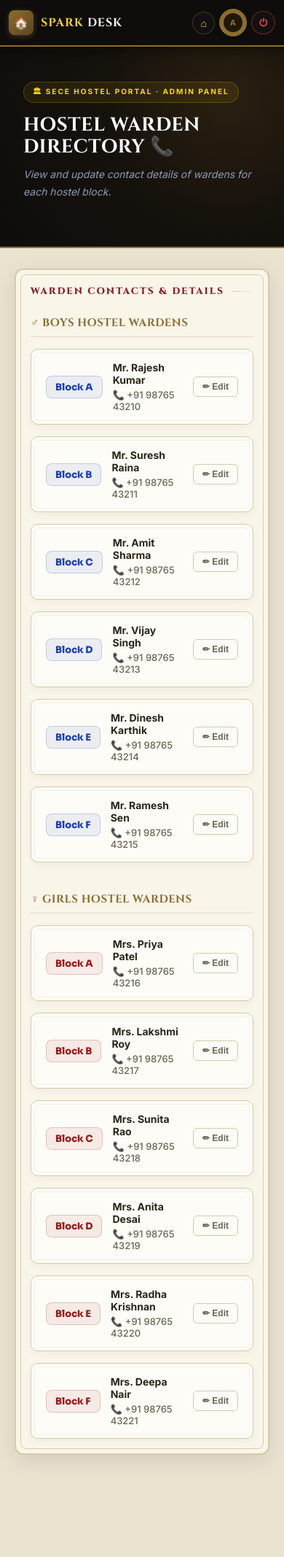
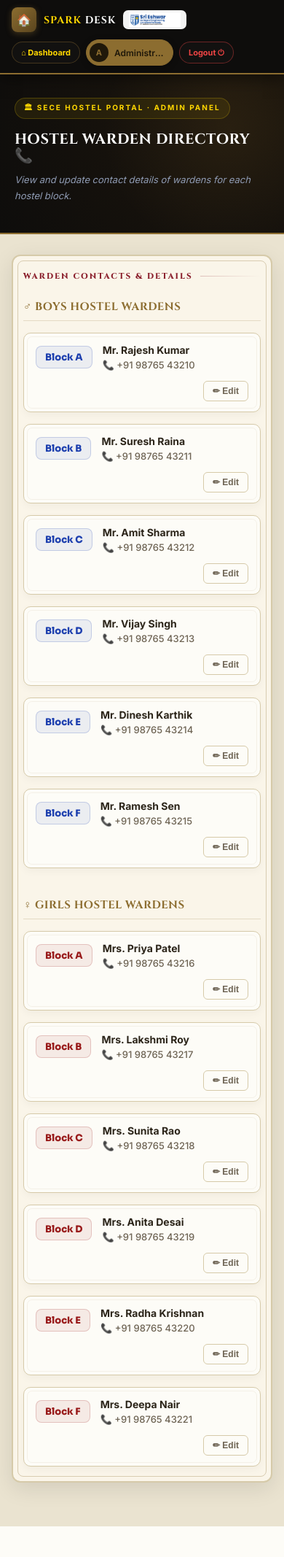
Before and after one commit to Ragul-20/Spark_desk, a Flask app: page /admin/wardens in a window 390 px wide. Shown: the whole page at 73% size. After the commit the page ends 2092 px from the top, so only its background shows below. Run offline with Flask 3, Linux system fonts and the light colour scheme; the visitor is signed in with stand-in values (Sample User, id 1); data comes from the database, SQL or seed files in the repository.

Commit message:
Enhance mobile responsiveness in wardens.html
Refactor CSS styles for improved mobile responsiveness and layout adjustments.

```diff
--- a/templates/wardens.html
+++ b/templates/wardens.html
@@ -197,50 +197,37 @@
     .toast-err { background: #fee2e2; border-color: #ef4444; color: #991b1b; }
     @keyframes slideIn { from { transform: translateY(20px); opacity: 0; } to { transform: translateY(0); opacity: 1; } }
 
-    @media (max-width: 768px) {
-      .navbar {
-        padding: 0 12px !important;
-      }
-      .nb-sep, .nb-logo-wrap {
-        display: none !important;
-      }
-      .nb-left {
-        gap: 8px !important;
-      }
-      .nb-name {
-        font-size: 16px !important;
-      }
-      .nb-right {
-        gap: 6px !important;
-      }
-      .nb-right .nb-link {
-        padding: 6px 10px !important;
-        font-size: 0 !important;
-      }
-      .nb-right .nb-link span {
-        font-size: 14px !important;
-      }
-      .nb-right .nb-link.logout::after {
-        content: "⏻" !important;
-        font-size: 14px !important;
-      }
-      .nb-right .user-chip {
-        padding: 5px !important;
-        max-width: none !important;
-      }
-      .nb-right .user-chip span {
-        display: none !important;
-      }
-      .admin-badge {
-        display: none !important;
-      }
-      .page-wrap {
-        margin: 12px 8px 80px !important;
-        padding: 16px 12px 60px !important;
-      }
-      .card {
-        padding: 20px !important;
-      }
+    /* ===== MOBILE RESPONSIVE ===== */
+    @media (max-width: 860px) {
+      .navbar { padding: 0 16px; height: auto; min-height: 64px; flex-wrap: wrap; gap: 10px; padding-top: 10px; padding-bottom: 10px; }
+      .nb-left { gap: 10px; }
+      .nb-logo-wrap { padding: 3px 8px; }
+      .nb-logo-wrap img { height: 20px; }
+      .nb-name { font-size: 16px; }
+      .nb-right { gap: 8px; flex-wrap: wrap; }
+      .user-chip { max-width: 140px; padding: 4px 10px 4px 4px; }
+      .admin-badge { display: none; }
+      .hero { padding: 32px 20px 40px; }
+      .hero-inner { flex-direction: column; align-items: flex-start; }
+      .hero h1 { font-size: 24px; }
+      .hero-sub { font-size: 13px; }
+      .page-wrap { padding: 28px 16px 60px; }
+      .card { padding: 24px 18px; }
+    }
+    @media (max-width: 480px) {
+      .nb-name { font-size: 14px; }
+      .nb-sep { display: none; }
+      .nb-link { padding: 7px 12px; font-size: 11px; }
+      .user-chip span { max-width: 70px; }
+      .hero h1 { font-size: 20px; }
+      .card { padding: 20px 14px; }
+      .sec-label { font-size: 11px; }
+      .warden-card { flex-wrap: wrap; padding: 14px 16px; }
+      .warden-info { min-width: 140px; }
+      .warden-edit-btn { margin-left: auto; }
+      .modal-backdrop { padding: 16px; }
+      .modal { max-width: 100% !important; padding: 24px 20px !important; }
+      .toast, .toast-err { left: 16px; right: 16px; bottom: 16px; }
     }
   </style>
 </head>
```
